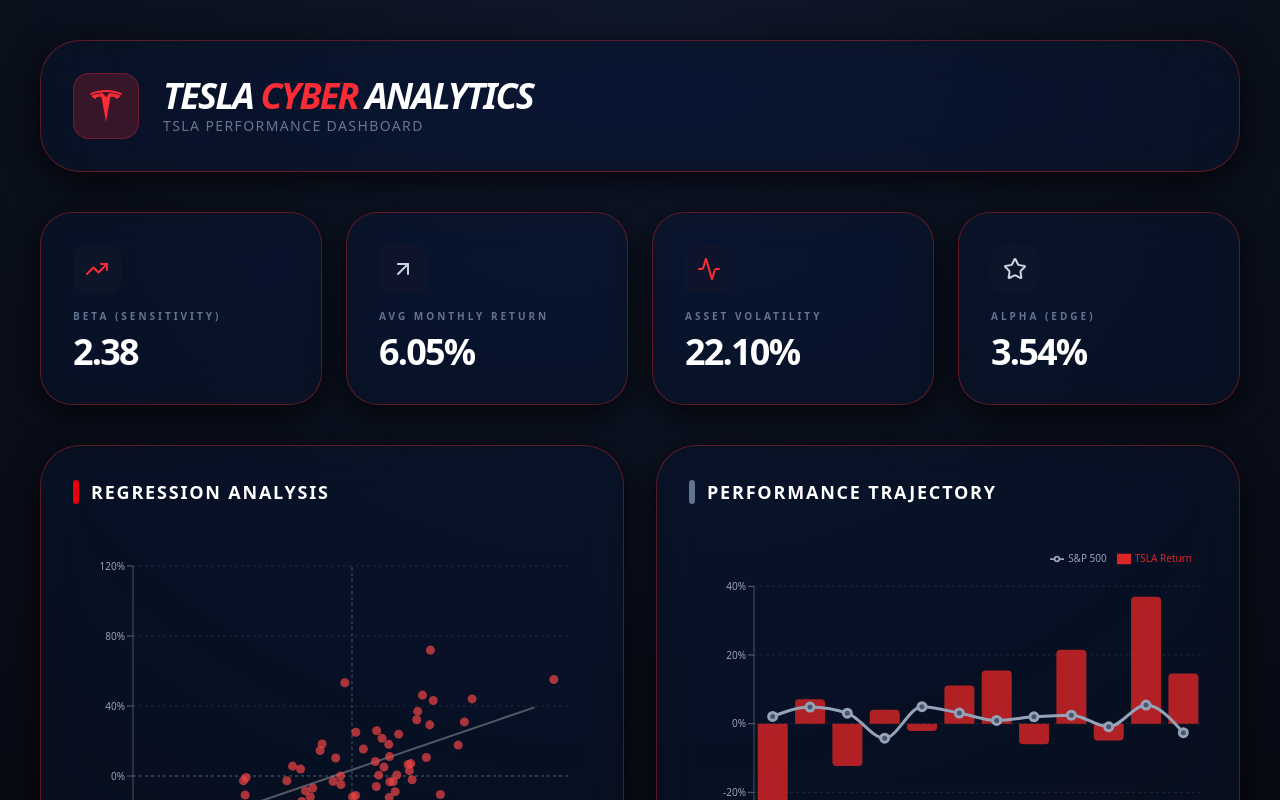
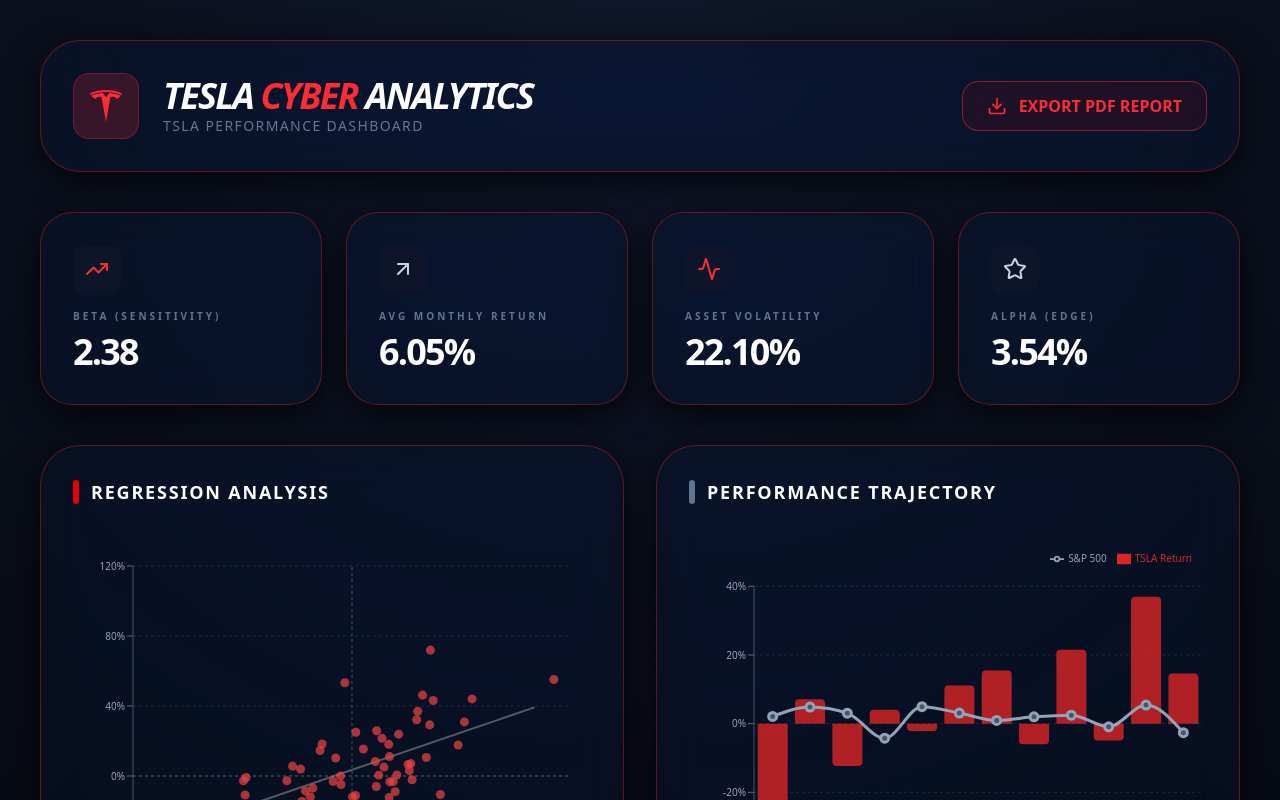
Before and after one commit to Zyeead/tesla-cyber-analytics, a React (Vite) app: page / in a window 1280 px wide. Shown: the top 800 px of the page. Built offline with nearby package versions, Linux system fonts and the light colour scheme.

Commit message:
feat: add Export PDF button with canvas capture

```diff
--- a/src/App.jsx
+++ b/src/App.jsx
@@ -1,12 +1,13 @@
-import React, { useMemo } from 'react';
+import React, { useMemo, useRef } from 'react';
 import {
     ScatterChart, Scatter, XAxis, YAxis, CartesianGrid, Tooltip,
     ResponsiveContainer, ReferenceLine, Line, ComposedChart, Bar, Legend
 } from 'recharts';
-import { TrendingUp, ArrowUpRight, Activity, Star } from 'lucide-react';
+import { TrendingUp, ArrowUpRight, Activity, Star, Download } from 'lucide-react';
 import { SiTesla } from 'react-icons/si';
+import html2canvas from 'html2canvas';
+import jsPDF from 'jspdf';
 
-// مصفوفة البيانات الكاملة (60 شهرًا) لضمان بيتا دقيقة 2.38
 const rawData = [
     { "date": "2020-01", "stockReturn": 0.532556, "indexReturn": -0.005902, "stockPrice": 43.37 },
     { "date": "2020-02", "stockReturn": -0.008461, "indexReturn": -0.086981, "stockPrice": 44.53 },
@@ -71,7 +72,9 @@
 ];
 
 const App = () => {
-    // حساب الإحصائيات بناءً على البيانات
+    // مرجع للداشبورد لتصويره
+    const dashboardRef = useRef();
+
     const stats = useMemo(() => {
         const n = rawData.length;
         const sumX = rawData.reduce((acc, val) => acc + val.indexReturn, 0);
@@ -93,6 +96,24 @@
         };
     }, []);
 
+    // دالة تصدير الـ PDF
+    const exportToPDF = async () => {
+        const element = dashboardRef.current;
+        const canvas = await html2canvas(element, {
+            scale: 2,
+            backgroundColor: '#000000',
+            useCORS: true
+        });
+        const imgData = canvas.toDataURL('image/png');
+        const pdf = new jsPDF('p', 'mm', 'a4');
+        const imgProps = pdf.getImageProperties(imgData);
+        const pdfWidth = pdf.internal.pageSize.getWidth();
+        const pdfHeight = (imgProps.height * pdfWidth) / imgProps.width;
+
+        pdf.addImage(imgData, 'PNG', 0, 0, pdfWidth, pdfHeight);
+        pdf.save(`Tesla_Cyber_Report_${new Date().toLocaleDateString()}.pdf`);
+    };
+
     const scatterData = rawData.map(d => ({
         x: d.indexReturn * 100,
         y: d.stockReturn * 100,
@@ -107,12 +128,10 @@
     ];
 
     return (
-        /* التعديل هنا: إضافة الـ Style المباشر لضمان السواد الفخم وظهور الزجاج */
-        <div className="relative min-h-screen p-4 md:p-10 overflow-hidden"
+        <div ref={dashboardRef} className="relative min-h-screen p-4 md:p-10 overflow-hidden"
              style={{ background: 'radial-gradient(circle at top center, #0f172a 0%, #000000 100%)' }}>
 
             <div className="relative z-10 max-w-7xl mx-auto">
-                {/* الهيدر الزجاجي */}
                 <header className="flex flex-col md:flex-row items-center justify-between glass p-8 rounded-[2.5rem] mb-10 shadow-2xl">
                     <div className="flex items-center gap-6">
                         <div className="bg-red-500/20 p-4 rounded-2xl border border-red-500/30">
@@ -125,9 +144,17 @@
                             <p className="text-slate-400 font-medium text-sm tracking-widest opacity-70">TSLA PERFORMANCE DASHBOARD</p>
                         </div>
                     </div>
+
+                    {/* زر التصدير الجديد */}
+                    <button
+                        onClick={exportToPDF}
+                        className="mt-6 md:mt-0 flex items-center gap-3 bg-red-600/10 hover:bg-red-600/20 border border-red-500/50 text-red-500 px-6 py-3 rounded-2xl font-bold transition-all backdrop-blur-md group"
+                    >
+                        <Download className="w-5 h-5 group-hover:bounce" />
+                        EXPORT PDF REPORT
+                    </button>
                 </header>
 
-                {/* كروت الإحصائيات الزجاجية */}
                 <div className="grid grid-cols-1 md:grid-cols-2 lg:grid-cols-4 gap-6 mb-10">
                     {[
                         { label: 'Beta (Sensitivity)', value: stats.beta, color: 'text-red-500', icon: <TrendingUp /> },
@@ -145,7 +172,6 @@
                     ))}
                 </div>
 
-                {/* الرسوم البيانية داخل صناديق زجاجية */}
                 <div className="grid grid-cols-1 lg:grid-cols-2 gap-8 mb-10">
                     <div className="glass p-8 rounded-[2.5rem]">
                         <h3 className="text-lg font-black text-white uppercase tracking-widest mb-10 flex items-center gap-3">
@@ -196,7 +222,6 @@
                     </div>
                 </div>
 
-                {/* الجدول التاريخي الزجاجي */}
                 <div className="glass rounded-[2.5rem] overflow-hidden shadow-2xl mb-10">
                     <div className="px-10 py-6 bg-red-900/10 border-b border-slate-800 flex justify-between items-center">
                         <h3 className="text-lg font-black text-white uppercase tracking-widest">Historical Data Ledger</h3>
```
